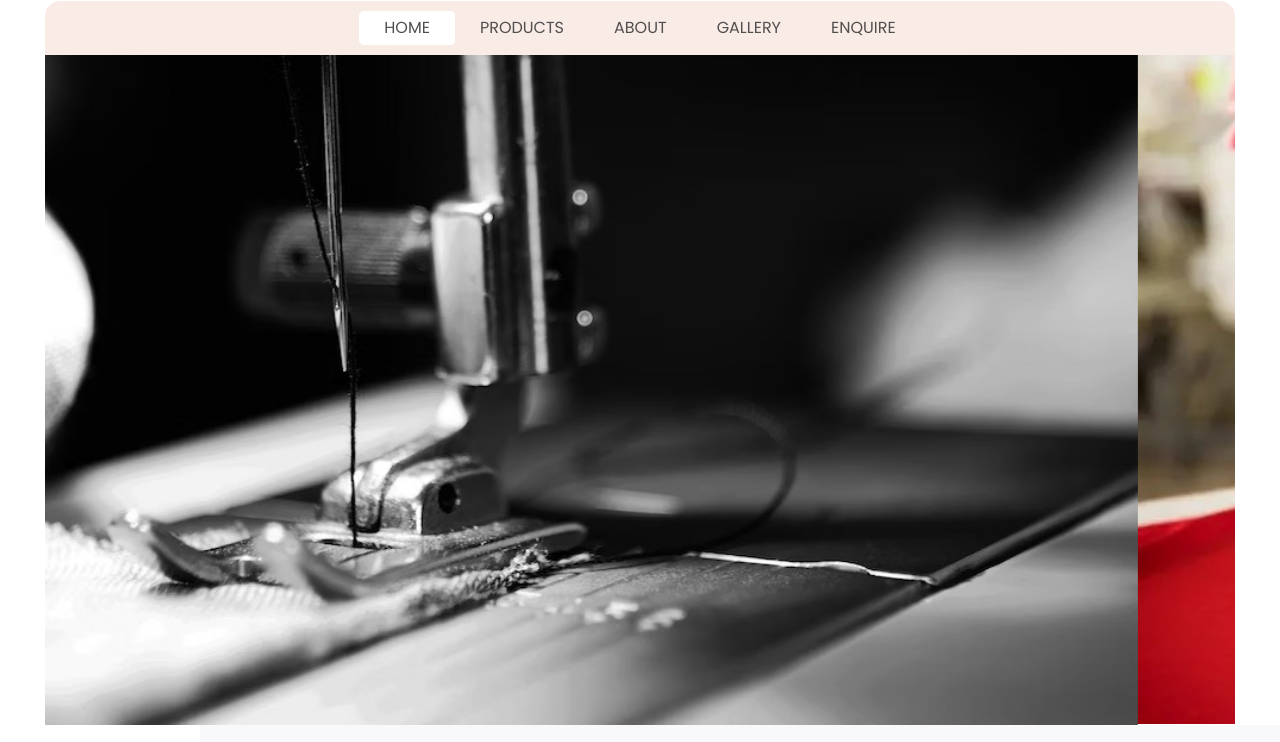
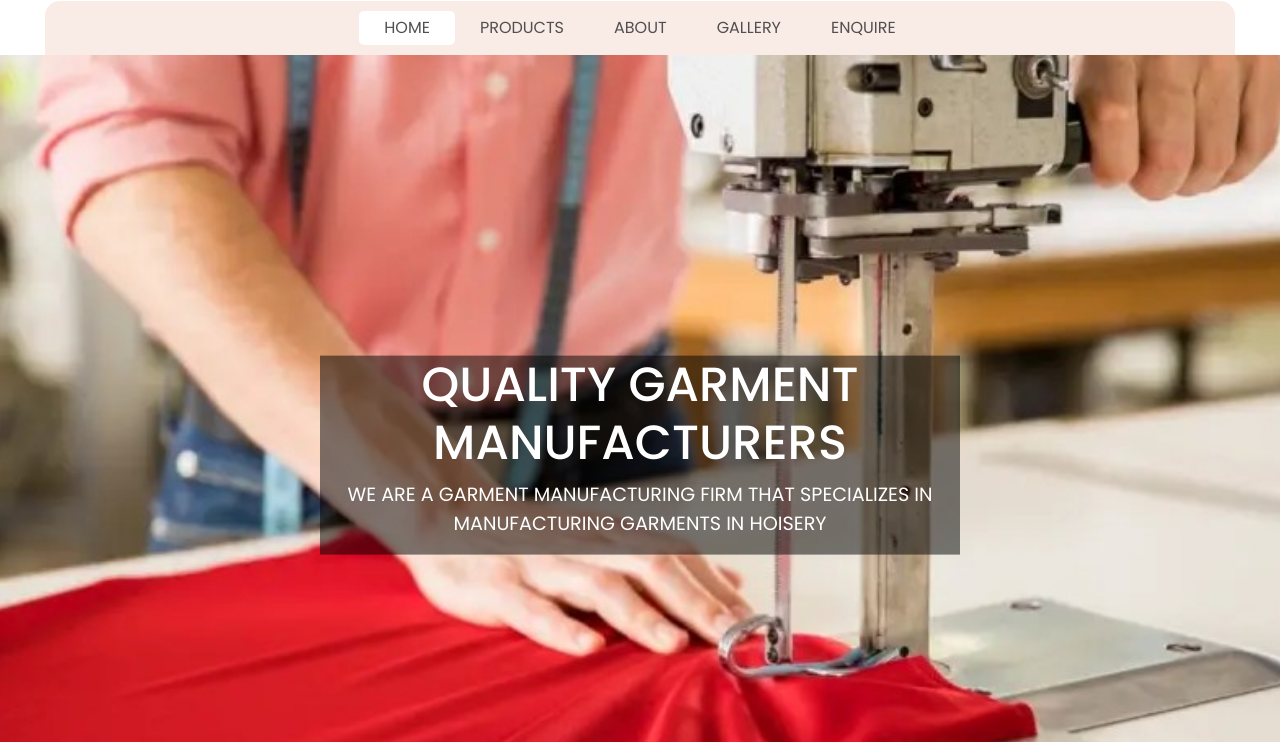
Before and after one commit to DC2K3/satguruapparels, a plain HTML site: page index.html in a window 1280 px wide. Shown: the part 92-834 px from the top of the page. Drawn offline with nearby package versions, Linux system fonts and the light colour scheme; a small style sheet from the web is missing.

Commit message:
Carousal Fixed

```diff
--- a/index.html
+++ b/index.html
@@ -119,41 +119,72 @@
         font-weight: bold;
       }
 
-      .simple-carousel-container {
+
+      body, html {
+        margin: 0;
+        padding: 0;
+        height: 100%;
+      }
+
+      .custom-slider-container {
+        position: relative;
         width: 100%;
+        height: 100vh; /* 75% of the viewport height for desktop */
+        max-height: 100vh; /* Maximum height for desktop */
         overflow: hidden;
       }
 
-      .simple-carousel {
+      .custom-slider {
         display: flex;
         transition: transform 0.5s ease-in-out;
+        height: 100%;
       }
 
-      .simple-carousel-item {
+      .custom-slide {
         min-width: 100%;
         box-sizing: border-box;
+        position: relative;
+        overflow: hidden;
       }
 
-      .simple-carousel img {
+      .custom-img {
         width: 100%;
-        height: auto;
+        height: 100%;
+        object-fit: cover;
       }
 
-      .simple-carousel-btn {
+      .custom-slide-content {
         position: absolute;
         top: 50%;
-        transform: translateY(-50%);
-        font-size: 24px;
-        cursor: pointer;
+        left: 50%;
+        transform: translate(-50%, -50%);
+        text-align: center;
+        color: #fff;
+        background-color: rgba(0, 0, 0, 0.5);
       }
 
-      .simple-prev {
-        left: 10px;
+      .custom-h1 {
+        font-size: 3em;
+        margin-bottom: 10px;
+        color: white;
+        font-style: bold;
+      }
+      .custom-p{
+        font-size: 1.2em;
       }
 
-      .simple-next {
-        right: 10px;
+      @media (max-width: 768px) {
+        .custom-slider-container {
+          height: 100vh; /* 100% of the viewport height for mobile */
+        }
       }
+
+      @media (max-width: 768px) {
+        .button-upper{
+          margin-top: -100px;
+        }
+      }
+
     </style>
   </head>
 
@@ -227,51 +258,64 @@
 
 
         <!-- slider banner	 -->
-      <section>
-        <div class="simple-carousel-container">
-          <div class="simple-carousel">
-            <div class="simple-carousel-item"><img src="images\m1.jpg" alt="Image 1"></div>
-            <div class="simple-carousel-item"><img src="images\m2.jpg" alt="Image 2"></div>
-            <div class="simple-carousel-item"><img src="images\tshirt-printing.jpeg" alt="Image 3"></div>
-            <!-- Add more items as needed -->
-          </div>
-        </div>
 
-        <script>
-          let simpleCurrentIndex = 0;
 
-          function showSimpleSlide(index) {
-            const simpleCarousel = document.querySelector('.simple-carousel');
-            const totalSimpleItems = document.querySelectorAll('.simple-carousel-item').length;
 
-            if (index >= totalSimpleItems) {
-              simpleCurrentIndex = 0;
-            } else if (index < 0) {
-              simpleCurrentIndex = totalSimpleItems - 1;
-            } else {
-              simpleCurrentIndex = index;
-            }
-
-            const transformValue = -simpleCurrentIndex * 100 + '%';
-            simpleCarousel.style.transform = `translateX(${transformValue})`;
-          }
-
-          function simpleNextSlide() {
-            showSimpleSlide(simpleCurrentIndex + 1);
-          }
-
-          function simplePrevSlide() {
-            showSimpleSlide(simpleCurrentIndex - 1);
-          }
-
-          // Optional: Auto-play
-          setInterval(simpleNextSlide, 5000); // Change the interval as needed
-        </script>
-      </section>
 
       <!-- end slider section -->
     </div>
     <!-- end hero area -->
+
+    <div class="custom-slider-container">
+      <div class="custom-slider">
+        <div class="custom-slide">
+          <img src="images/m1.avif" alt="Image 1" class="custom-img">
+          <div class="custom-slide-content">
+            <h1 class="custom-h1">QUALITY GARMENT MANUFACTURERS</h1>
+            <p class="custom-p">WE ARE A GARMENT MANUFACTURING FIRM THAT SPECIALIZES IN MANUFACTURING GARMENTS IN HOISERY</p>
+          </div>
+        </div>
+        <div class="custom-slide">
+          <img src="images/m2.jpg" alt="Image 2" class="custom-img">
+          <div class="custom-slide-content">
+            <h1 class="custom-h1">QUALITY GARMENT MANUFACTURERS</h1>
+            <p class="custom-p">WE ARE A GARMENT MANUFACTURING FIRM THAT SPECIALIZES IN MANUFACTURING GARMENTS IN HOISERY</p>
+          </div>
+        </div>
+        <div class="custom-slide">
+          <img src="images/tshirt-printing.jpeg" alt="Image 3" class="custom-img">
+          <div class="custom-slide-content">
+            <h1 class="custom-h1">QUALITY GARMENT MANUFACTURERS</h1>
+            <p class="custom-p">WE ARE A GARMENT MANUFACTURING FIRM THAT SPECIALIZES IN MANUFACTURING GARMENTS IN HOISERY</p>
+          </div>
+        </div>
+      </div>
+    </div>
+
+    <script>
+      document.addEventListener("DOMContentLoaded", function () {
+        const slider = document.querySelector(".custom-slider");
+        let isTransitioning = false;
+
+        function nextSlide() {
+          if (!isTransitioning) {
+            isTransitioning = true;
+            slider.style.transform = "translateX(-100%)";
+            setTimeout(() => {
+              slider.appendChild(slider.firstElementChild);
+              slider.style.transition = "none";
+              slider.style.transform = "translateX(0)";
+              setTimeout(() => {
+                slider.style.transition = "transform 0.5s ease-in-out";
+                isTransitioning = false;
+              });
+            }, 500);
+          }
+        }
+
+        setInterval(nextSlide, 3000); // Change slide every 3 seconds
+      });
+    </script>
 
     <!-- Customization section -->
     <div class="svg-box">
@@ -688,7 +732,7 @@
               Do send us an enquire if you have any requirements.
             </p>
             <br>
-                <a href="enquire.html"><button type="button" class="btn btn-primary btn-lg" >Enquire</button></a>
+                <a href="enquire.html"><button type="button" class="btn btn-primary btn-lg button-upper" >Enquire</button></a>
           </div>
         </div>
       </div>
```
